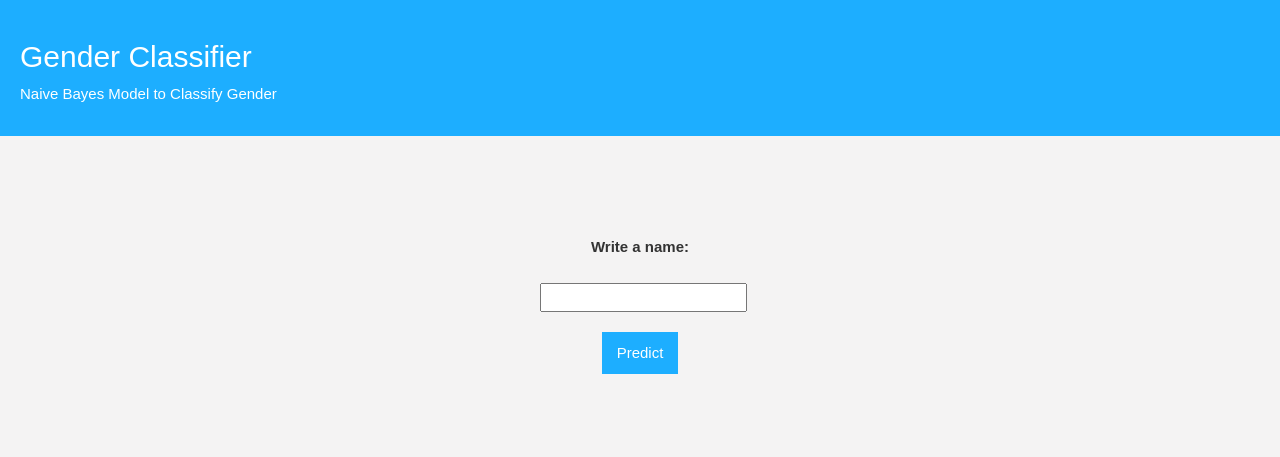
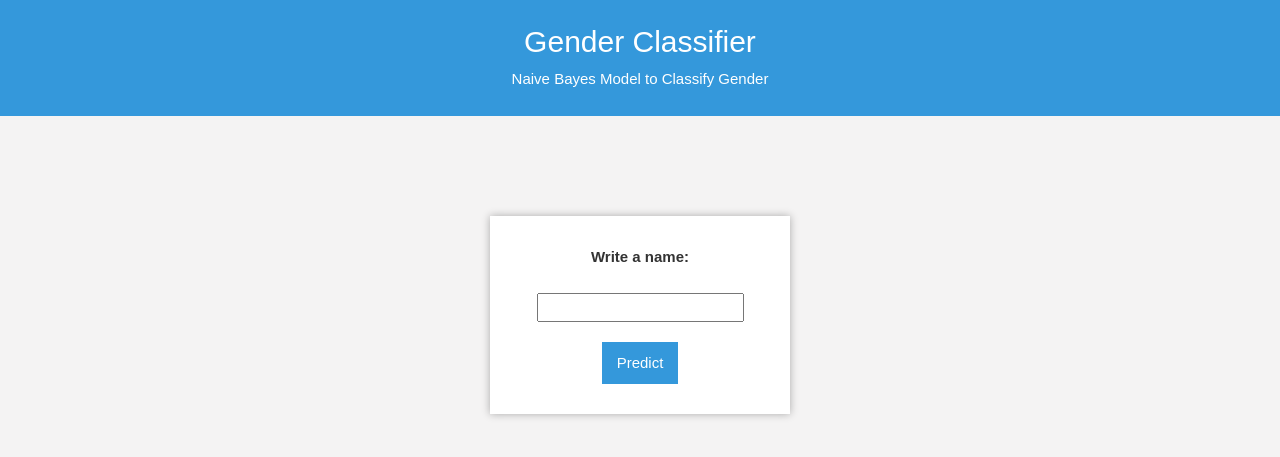
Before and after one commit to NunoGaioPereira/NaiveBayesGenderClassifier, a Flask app: page / in a window 1280 px wide. Shown: the top 457 px of the page. Run offline with Flask 2, Linux system fonts and the light colour scheme; parts of the project's set-up code (start-up, migrations or seed data) failed here and were passed over; some libraries are stand-ins or nearby versions.

Commit message:
Updated CSS style - TODO fix number input

```diff
--- a/static/styles.css
+++ b/static/styles.css
@@ -6,14 +6,27 @@
 }
 
 .header {
-	padding: 20px;
-	background-color: #1daeff;
+	padding: 15px;
+	background-color: #3498db;
+	text-align: center;
+}
+
+.header h2 {
+	margin-top: 10px;
+}
+
+.main-form {
+
+
 }
 
 .main-form form {
 	margin: 100px auto;
-	width: 200px;
+	width: 300px;
 	text-align: center;
+	background-color: #fff;
+	padding: 30px;
+	box-shadow: 0 0 8px 0 rgba(0,0,0,0.3);
 }
 
 .main-form form .error {
@@ -28,6 +41,6 @@
 .main-form form button {
 	border: none;
 	padding: 10px 15px;
-	background-color: #1daeff;
+	background-color: #3498db;
 	color: #fff;
 }
```
Also changed, not shown: bayes/models.py (+16 -0 lines).
